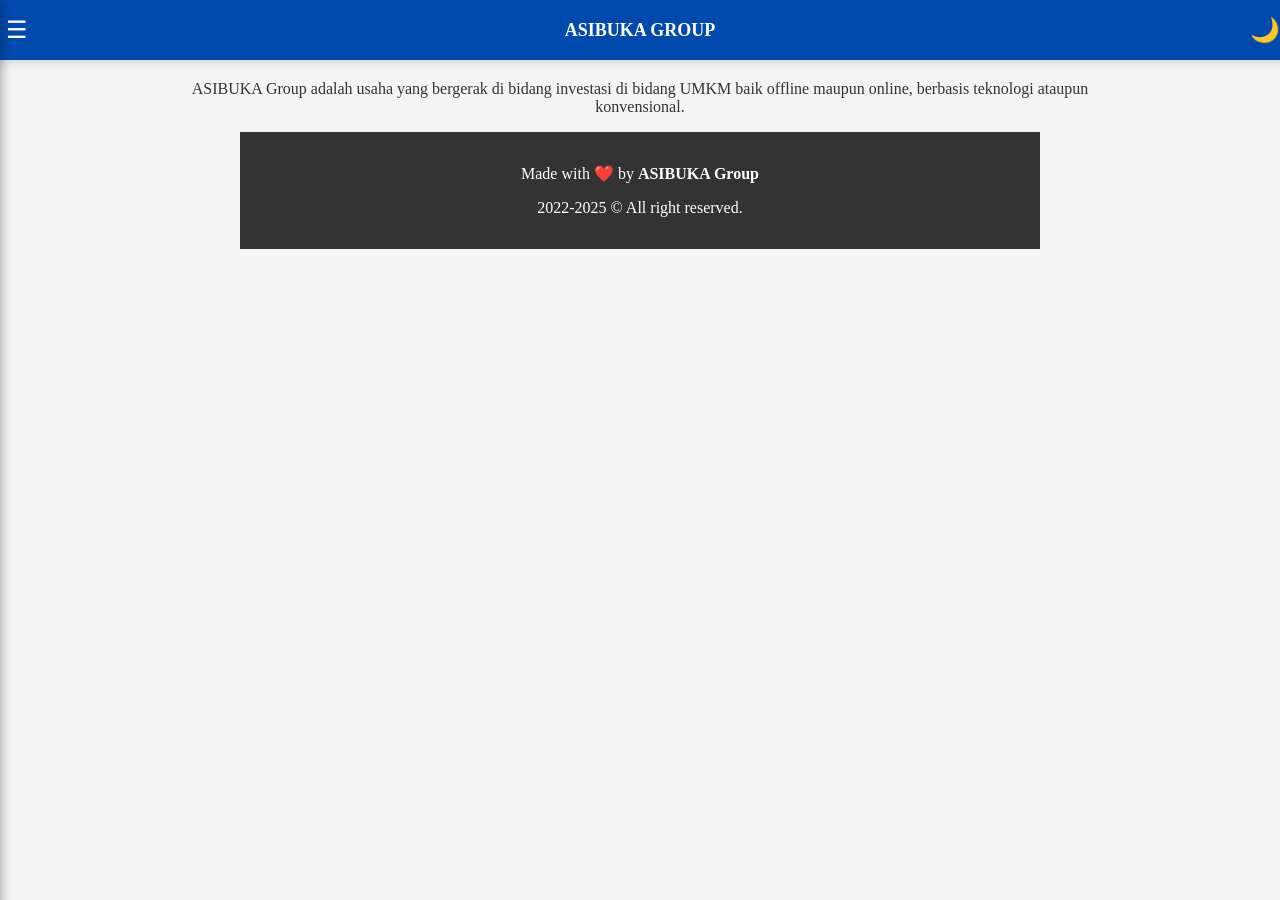
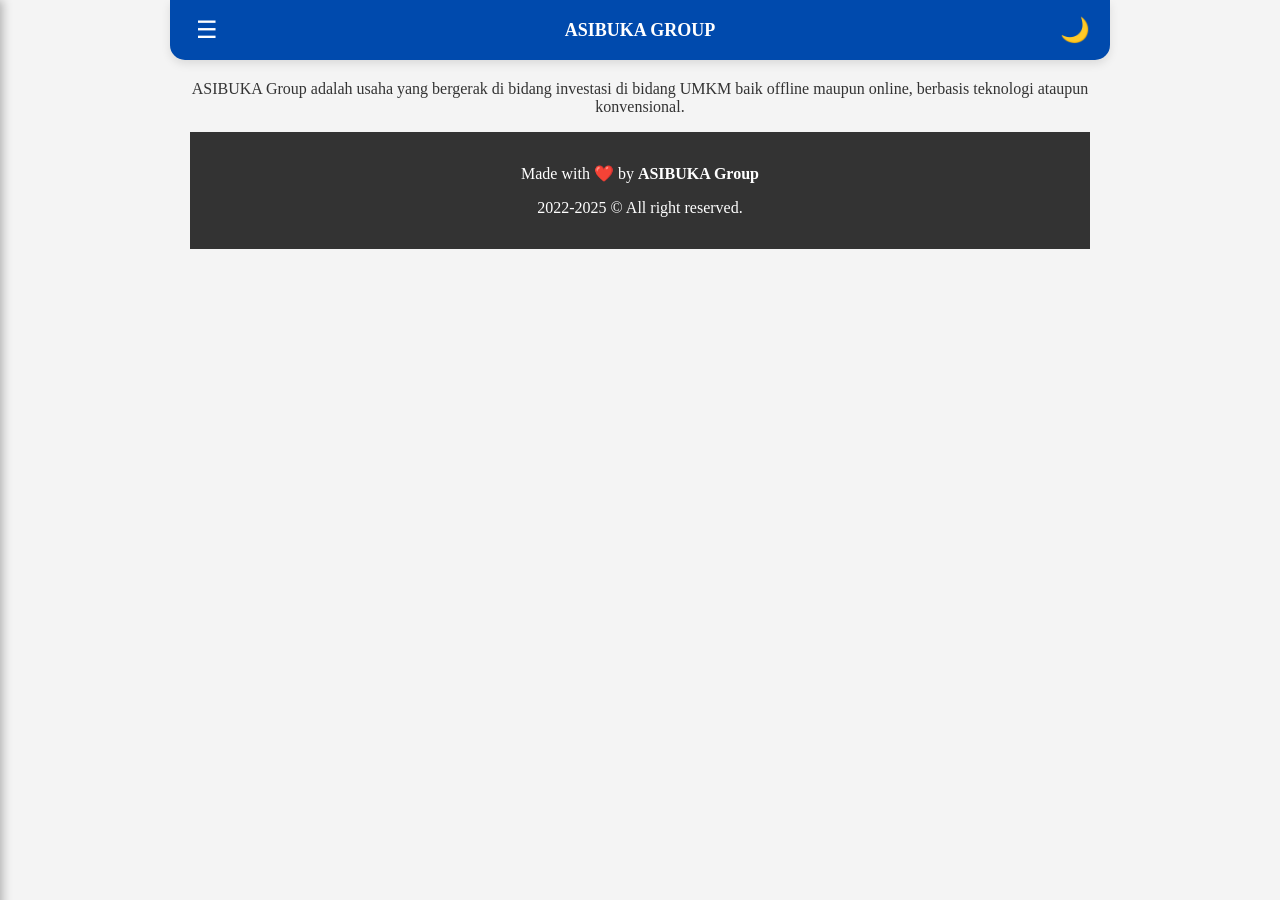
Before and after one commit to asibukagroup/asibukagroup.github.io, a Jekyll site: the page built from index.md, in a window 1280 px wide. Built offline with Jekyll 4.4.1, drawn with Linux system fonts in a browser that asks for light colours.

Commit message:
Update style.css

```diff
--- a/_includes/style.css
+++ b/_includes/style.css
@@ -3,7 +3,7 @@
 /* Dark Mode */
 body.dark-mode{background-color:#1e1e1e;color:#f4f4f4}
 /* Floating Header Navbar */
-.floating-navbar{position:fixed;top:0;left:50%;transform:translateX(-50%);width:100%;background:#004AAD;padding:15px 20px;box-shadow:0 4px 10px #0000001a;z-index:1000;display:flex;align-items:center;justify-content:space-between;border-radius:0 0 15px 15px;text-transform:capitalize}
+.floating-navbar{position:fixed;top:0;left:50%;transform:translateX(-50%);width:100%;max-width:900px;background:#004AAD;padding:15px 20px;box-shadow:0 4px 10px #0000001a;z-index:1000;display:flex;align-items:center;justify-content:space-between;border-radius:0 0 15px 15px;text-transform:capitalize}
 #hamburger-menu{font-size:24px;color:#fff;background:none;border:none;cursor:pointer}
 .brand-name{position:absolute;left:50%;transform:translateX(-50%);font-size:18px;font-weight:700;color:#fff;text-decoration:none;white-space:nowrap;text-transform:uppercase}
 .brand-name a{color:#fff;text-decoration:none}
@@ -28,16 +28,6 @@
 .dropdown:hover .submenu{display:block}
 .overlay{position:fixed;top:0;left:0;width:100%;height:100%;background:#00000080;visibility:hidden;z-index:1000;opacity:0;transition:opacity .3s ease-in-out}
 .overlay.show{visibility:visible;opacity:1}
-footer {
-    background: #333;
-    color: white;
-    text-align: center;
-    padding: 1rem 0;
-        max-width:800px;
-    margin: 0 auto
-}
-footer a{
-    text-decoration:none;
-    font-weight:bold;
-    color:#fff
-}
+/* Footer */
+footer{background:#333;color:#fff;text-align:center;padding:1rem 0;max-width:900px;margin:0 auto;transition:.3s ease-in-out}
+footer a{text-decoration:none;font-weight:700;color:#fff}
```
